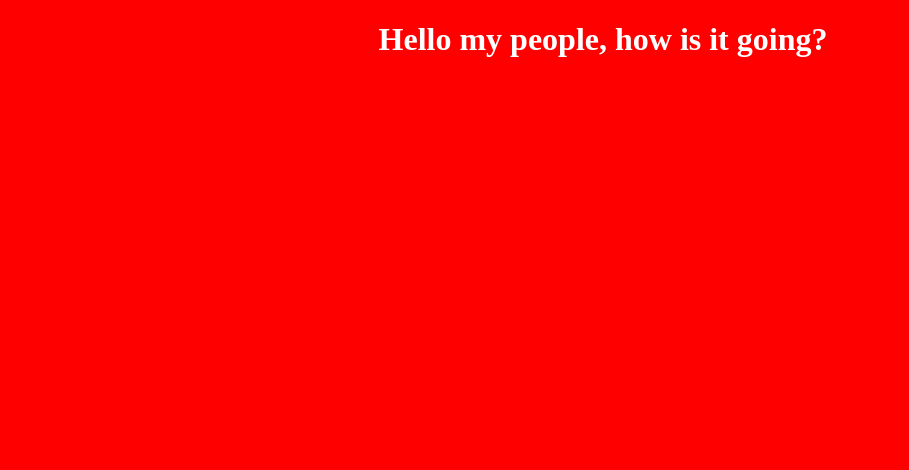
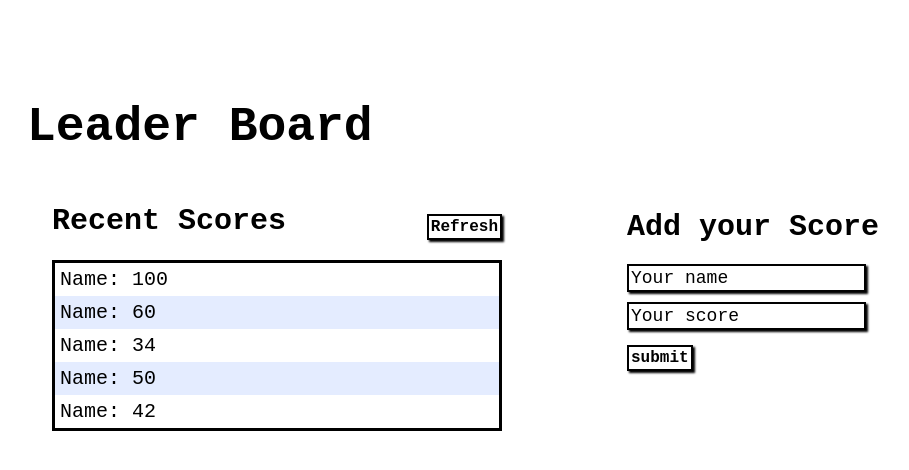
Before and after one commit to sarazaToussaint/Leader_board, a website built with webpack: page src/template.html in a window 1280 px wide. Shown: the whole page, without its empty margins (37-946 px from the left). Built offline with nearby package versions, Linux system fonts and the light colour scheme.

Commit message:
Layout leader board app

```diff
--- a/src/generateJoke.js
+++ /dev/null
@@ -1,6 +0,0 @@
-function generateJoke(){
-
-    return "Toussaint was born in Congo but raising in Kigali"
-}
-
-export default generateJoke
--- a/src/index.js
+++ b/src/index.js
@@ -1,4 +1 @@
-import generateJoke from "./generateJoke";
 import './styles/main.css';
-
-console.log(generateJoke())
--- a/src/styles/main.css
+++ b/src/styles/main.css
@@ -1,6 +1,89 @@
-body {
-    background-color: red;
-    color: #fff;
-    text-align: center;
-    align-items: center;
-}
+* {
+    margin: 0;
+    padding: 0;
+    font-family: monospace;
+  }
+
+  body {
+    display: flex;
+    flex-direction: row;
+    width: 90%;
+    margin: 100px auto;
+  }
+
+  .container {
+    display: flex;
+    flex-direction: row;
+  }
+
+  .content {
+    display: flex;
+    flex-direction: column;
+    width: 450px;
+    margin: 0 25px;
+  }
+
+  .content h1 {
+    font-size: 48px;
+    font-weight: 600;
+    margin: 0 0 0 -25px;
+  }
+
+  .scores-header {
+    display: flex;
+    flex-direction: row;
+    margin: 50px 0 20px 0;
+    justify-content: space-between;
+  }
+
+  .scores-header > h2 {
+    font-size: 30px;
+  }
+
+  .scores-container {
+    border: 3px solid black;
+  }
+
+  .scores-container > p {
+    font-size: 20px;
+    font-weight: 500;
+    padding: 5px;
+  }
+
+  button {
+    border: 2px solid #000;
+    box-shadow: 2px 2px 2px #000;
+    background-color: #fff;
+    font-size: 16px;
+    font-weight: 600;
+    padding: 2px;
+    margin: 10px 0 0 0;
+  }
+
+  .row-bg {
+    background-color: #d7e3ffad;
+  }
+
+  .AddScore {
+    margin: 110px 0 0 100px;
+    width: 300px;
+  }
+
+  .AddScore > h2 {
+    font-size: 30px;
+    margin: 0 0 15px 0;
+  }
+
+  input {
+    width: auto;
+    font-size: 18px;
+    font-weight: 500;
+    margin: 5px auto;
+    padding: 2px;
+    border: 2px solid #000;
+    box-shadow: 2px 2px 2px #000;
+  }
+
+  input::placeholder {
+    color: #000;
+  }
--- a/src/template.html
+++ b/src/template.html
@@ -1,12 +1,40 @@
 <!DOCTYPE html>
 <html lang="en">
+
 <head>
     <meta charset="UTF-8">
     <meta http-equiv="X-UA-Compatible" content="IE=edge">
     <meta name="viewport" content="width=device-width, initial-scale=1.0">
-    <title>Webpack App</title>
+    <title>
+        <%= htmlWebpackPlugin.options.title %>
+    </title>
 </head>
+
 <body>
-    <h1>Hello my people, how is it going? </h1>
+    <section class="container">
+        <div class="content">
+            <h1>Leader Board</h1>
+            <div class="scores-header">
+                <h2>Recent Scores</h2>
+                <button type="button" class="refresh">Refresh</button>
+            </div>
+            <div class="scores-container">
+                <p>Name: 100</p>
+                <p class="row-bg">Name: 60</p>
+                <p>Name: 34</p>
+                <p class="row-bg">Name: 50</p>
+                <p>Name: 42</p>
+            </div>
+        </div>
+        <div class="AddScore">
+            <h2>Add your Score</h2>
+            <form class="form">
+                <input type="text" placeholder="Your name" class="name" required><br/>
+                <input type="text" placeholder="Your score" class="author" required><br/>
+                <button type="submit" class="add">submit</button>
+            </form>
+        </div>
+    </section>
 </body>
+
 </html>
```
Also changed, not shown: dist/bundle.js, dist/index.html.
